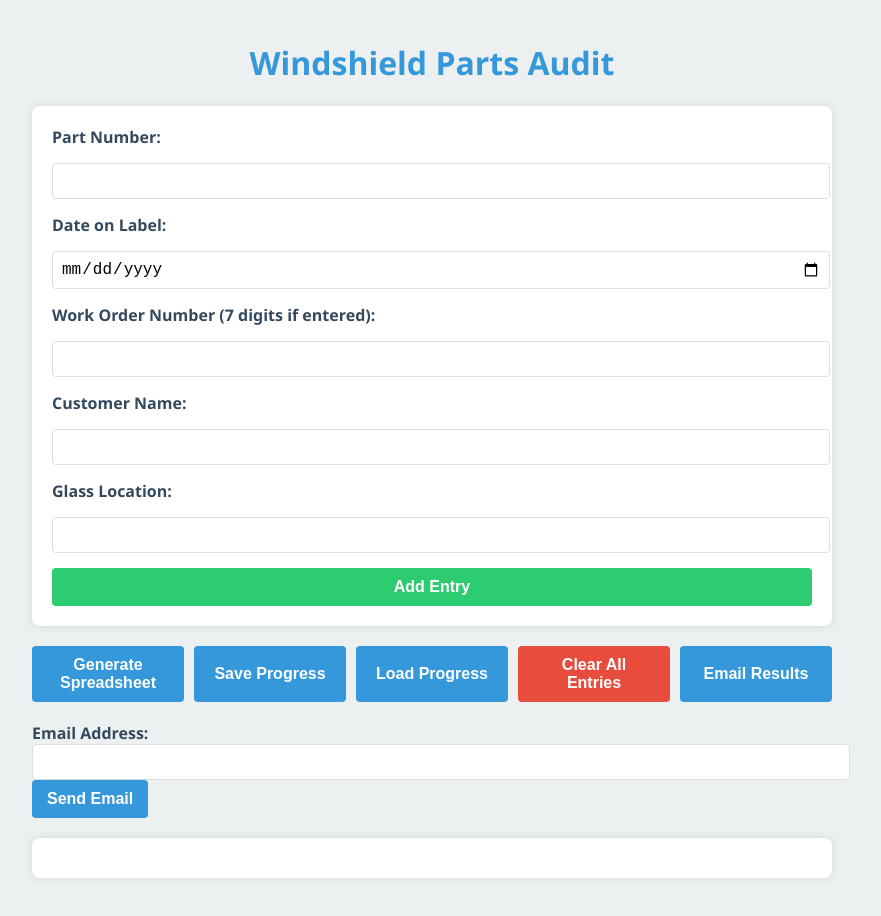
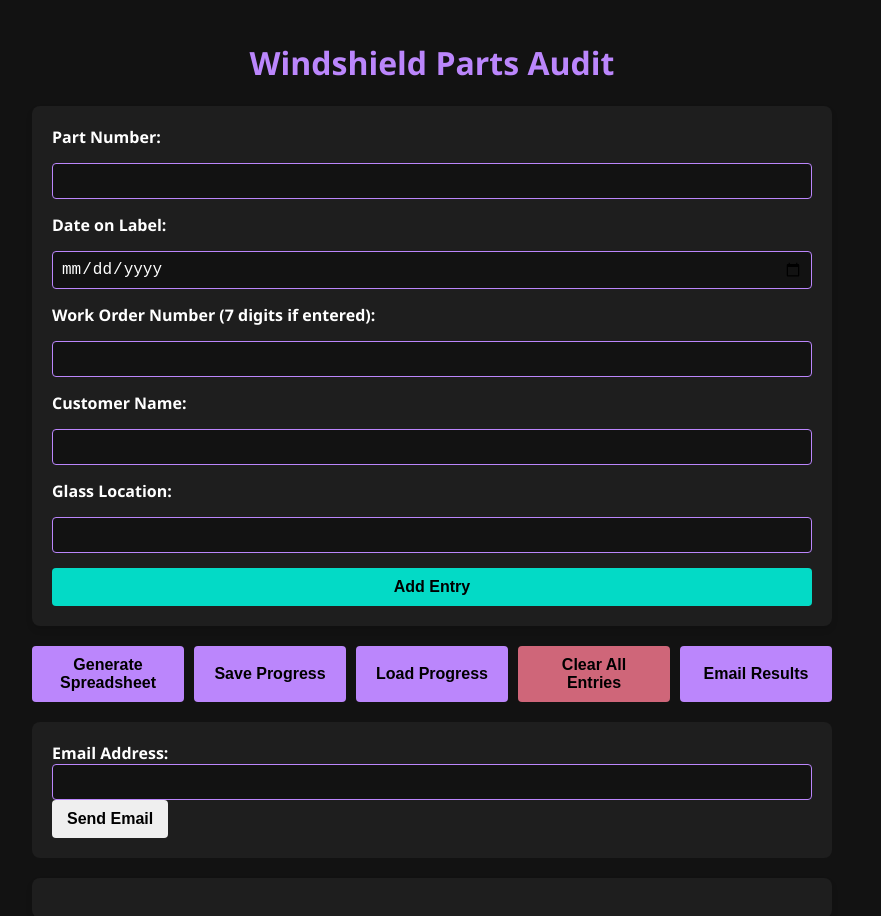
Before and after one commit to mbailey7411/Glass-Audit, a plain HTML site: page index.html in a window 1280 px wide. Both pictures are taken after a click on the button "Email Results". Shown: the whole page, without its empty margins (208-1089 px from the left). Drawn offline with Linux system fonts and the light colour scheme.

Commit message:
Update index.html

```diff
--- a/index.html
+++ b/index.html
@@ -7,11 +7,14 @@
     <script src="https://cdnjs.cloudflare.com/ajax/libs/xlsx/0.16.9/xlsx.full.min.js"></script>
     <style>
         :root {
-            --primary-color: #3498db;
-            --secondary-color: #2ecc71;
-            --danger-color: #e74c3c;
-            --background-color: #ecf0f1;
-            --text-color: #34495e;
+            --primary-color: #bb86fc;
+            --secondary-color: #03dac6;
+            --background-color: #121212;
+            --surface-color: #1e1e1e;
+            --error-color: #cf6679;
+            --on-primary: #000000;
+            --on-background: #ffffff;
+            --on-surface: #ffffff;
         }
         body {
             font-family: 'Segoe UI', Tahoma, Geneva, Verdana, sans-serif;
@@ -19,7 +22,7 @@
             margin: 0 auto;
             padding: 20px;
             background-color: var(--background-color);
-            color: var(--text-color);
+            color: var(--on-background);
             font-size: 16px;
         }
         h1 {
@@ -29,37 +32,41 @@
         form {
             display: grid;
             gap: 15px;
-            background-color: white;
+            background-color: var(--surface-color);
             padding: 20px;
             border-radius: 8px;
-            box-shadow: 0 0 10px rgba(0,0,0,0.1);
+            box-shadow: 0 4px 6px rgba(0,0,0,0.1);
         }
         label {
             font-weight: bold;
             font-size: 16px;
+            color: var(--on-surface);
         }
         input, select, textarea {
             width: 100%;
             padding: 8px;
-            border: 1px solid #ddd;
+            border: 1px solid var(--primary-color);
             border-radius: 4px;
             font-size: 16px;
+            background-color: var(--background-color);
+            color: var(--on-background);
+            box-sizing: border-box;
         }
         button {
             cursor: pointer;
             padding: 10px 15px;
-            color: white;
             border: none;
             border-radius: 4px;
             font-weight: bold;
-            transition: background-color 0.3s;
+            transition: opacity 0.3s;
             font-size: 16px;
         }
         button:hover {
-            opacity: 0.9;
+            opacity: 0.8;
         }
         #addEntryBtn {
             background-color: var(--secondary-color);
+            color: var(--on-primary);
         }
         .action-buttons {
             display: grid;
@@ -69,21 +76,23 @@
         }
         .action-buttons button {
             background-color: var(--primary-color);
+            color: var(--on-primary);
         }
         #clearAllBtn, .remove-btn {
-            background-color: var(--danger-color);
+            background-color: var(--error-color);
+            color: var(--on-primary);
         }
         #auditList {
             margin-top: 20px;
-            background-color: white;
+            background-color: var(--surface-color);
             border-radius: 8px;
             padding: 20px;
-            box-shadow: 0 0 10px rgba(0,0,0,0.1);
+            box-shadow: 0 4px 6px rgba(0,0,0,0.1);
         }
         .entry {
             margin-bottom: 15px;
             padding: 10px;
-            border-bottom: 1px solid #eee;
+            border-bottom: 1px solid var(--primary-color);
             display: flex;
             justify-content: space-between;
             align-items: center;
@@ -94,6 +103,9 @@
         #emailForm {
             display: none;
             margin-top: 20px;
+            background-color: var(--surface-color);
+            padding: 20px;
+            border-radius: 8px;
         }
     </style>
 </head>
@@ -129,7 +141,7 @@
     <div id="emailForm">
         <label for="emailAddress">Email Address:</label>
         <input type="email" id="emailAddress" required>
-        <button onclick="sendEmail()" style="background-color: var(--primary-color);">Send Email</button>
+        <button onclick="sendEmail()">Send Email</button>
     </div>
 
     <div id="auditList"></div>
```
